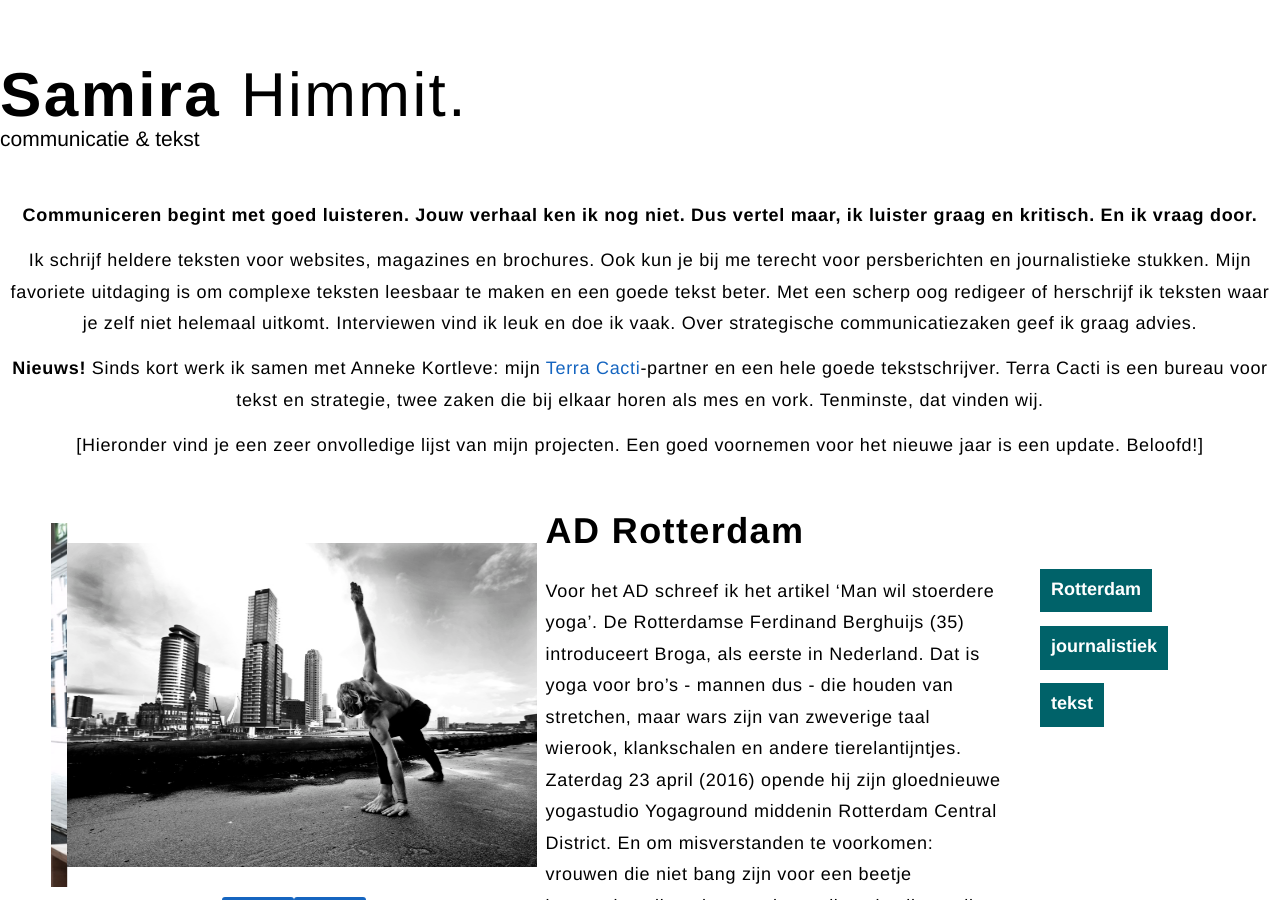
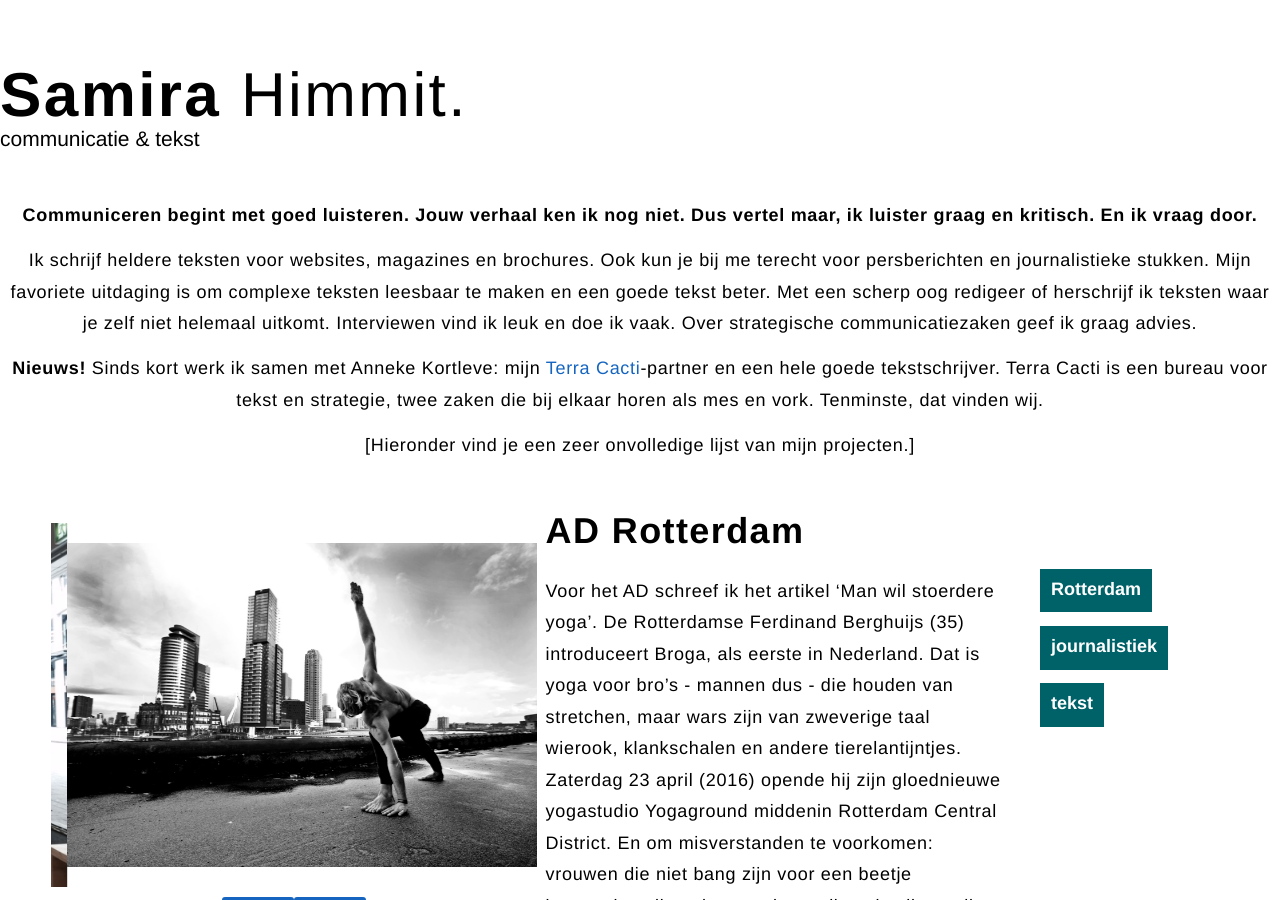
Before and after one commit to samirahimmit/samirahimmit.github.io, a Jekyll site: the page built from content/00-intro.md, in a window 1280 px wide and 900 px high. Built offline with Jekyll 4.4.1, drawn with Linux system fonts in a browser that asks for light colours; nearby versions of some CDN libraries; our own code applies the rules of GitHub Pages for plain Markdown files; library files that are not in the unit come from our copies.

Commit message:
Update 00-intro.md

```diff
--- a/content/00-intro.md
+++ b/content/00-intro.md
@@ -5,4 +5,4 @@ Ik schrijf heldere teksten voor websites, magazines en brochures. Ook kun je bij
 **Nieuws!**
 Sinds kort werk ik samen met Anneke Kortleve: mijn [Terra Cacti](http://terracacti.nl/)-partner en een hele goede tekstschrijver. Terra Cacti is een bureau voor tekst en strategie, twee zaken die bij elkaar horen als mes en vork. Tenminste, dat vinden wij.
 
-[Hieronder vind je een zeer onvolledige lijst van mijn projecten. Een goed voornemen voor het nieuwe jaar is een update. Beloofd!]
+[Hieronder vind je een zeer onvolledige lijst van mijn projecten.]
```
